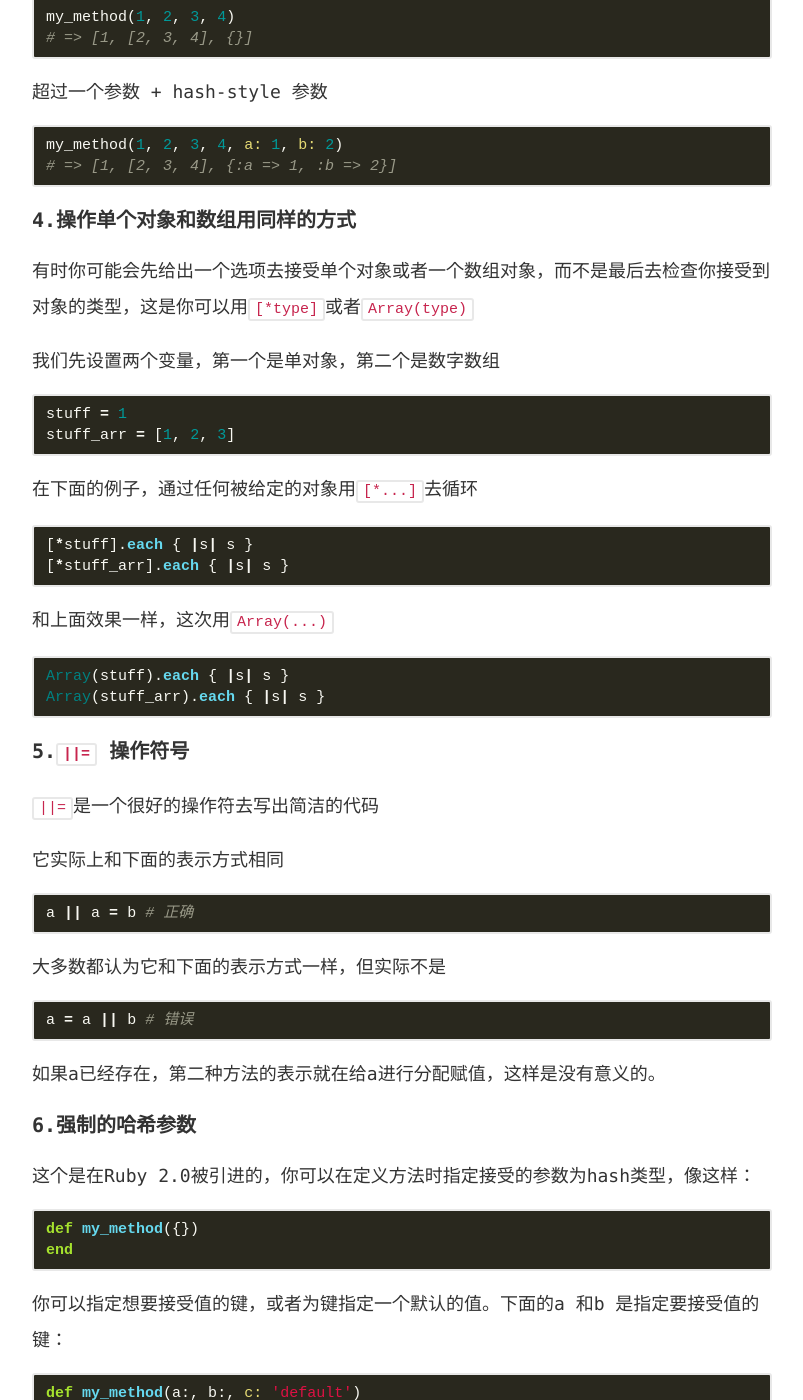
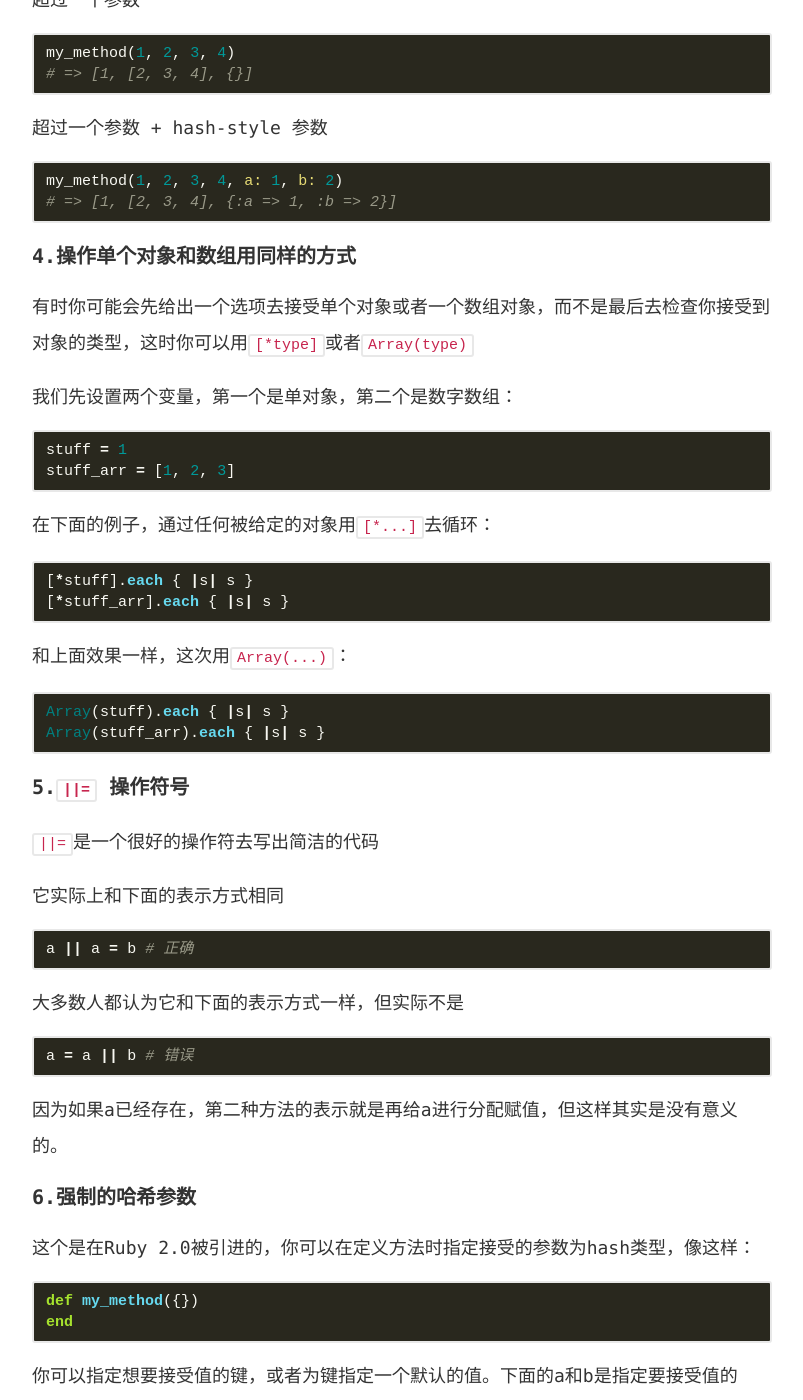
Before and after one commit to jyootai/jyootai.github.com, a Jekyll site: the page built from _posts/2015/2015-03-27-10-ruby-tricks-to-impove-your-code.md, in a window 1280 px wide and 1400 px high, scrolled down 1273 px. Shown: the whole window, without its empty margins (238-1041 px from the left). Built offline with Jekyll 4.4.1, drawn with Linux system fonts in a browser that asks for light colours; comment, search, counter and statistics services are not loaded; some of the changed text lies outside the part shown.

Commit message:
modify content and increase readability

```diff
--- a/_posts/2015/2015-03-27-10-ruby-tricks-to-impove-your-code.md
+++ b/_posts/2015/2015-03-27-10-ruby-tricks-to-impove-your-code.md
@@ -8,7 +8,7 @@
 categories: blog
 ---
 
-本文向你展示10个Ruby技巧（或许你都知道），但不管怎样，这些都是值得分享的东西。
+本文向你展示10个Ruby技巧（或许你都知道），但不管怎样，这些都是值得分享的东西，并且只需要需一点时间就能浏览完。
 
 ---
 
@@ -70,23 +70,23 @@
 
 #### **4.操作单个对象和数组用同样的方式**
 
-有时你可能会先给出一个选项去接受单个对象或者一个数组对象，而不是最后去检查你接受到对象的类型，这是你可以用`[*type]`或者`Array(type)`
+有时你可能会先给出一个选项去接受单个对象或者一个数组对象，而不是最后去检查你接受到对象的类型，这时你可以用`[*type]`或者`Array(type)`
 
-我们先设置两个变量，第一个是单对象，第二个是数字数组
+我们先设置两个变量，第一个是单对象，第二个是数字数组：
 
 {% highlight ruby %}
 stuff = 1
 stuff_arr = [1, 2, 3]
 {% endhighlight %}
 
-在下面的例子，通过任何被给定的对象用`[*...]`去循环
+在下面的例子，通过任何被给定的对象用`[*...]`去循环：
 
 {% highlight ruby %}
 [*stuff].each { |s| s }
 [*stuff_arr].each { |s| s }
 {% endhighlight %}
 
-和上面效果一样，这次用`Array(...)`
+和上面效果一样，这次用`Array(...)`：
 
 {% highlight ruby %}
 Array(stuff).each { |s| s }
@@ -103,13 +103,13 @@
 a || a = b # 正确
 {% endhighlight %}
 
-大多数都认为它和下面的表示方式一样，但实际不是
+大多数人都认为它和下面的表示方式一样，但实际不是
 
 {% highlight ruby %}
 a = a || b # 错误
 {% endhighlight %}
 
-如果a已经存在，第二种方法的表示就在给a进行分配赋值，这样是没有意义的。
+因为如果a已经存在，第二种方法的表示就是再给a进行分配赋值，但这样其实是没有意义的。
 
 #### **6.强制的哈希参数**
 
@@ -120,7 +120,7 @@
 end
 {% endhighlight %}
 
-你可以指定想要接受值的键，或者为键指定一个默认的值。下面的a 和b 是指定要接受值的键：
+你可以指定想要接受值的键，或者为键指定一个默认的值。下面的a和b是指定要接受值的键：
 
 {% highlight ruby %}
 def my_method(a:, b:, c: 'default')
@@ -159,16 +159,16 @@
 
 #### **7.生成字符或者字符数组**
 
-你可能想要生成一个数字列表或者把所有的字符放入一个数组，你可以用Ruby的ranges去做这样的事：
+你可能想要生成一个数字列表或者把所有的字符放入一个数组，你可以用Ruby的ranges去做这样的事。
 
-A到Z
+A到Z：
 
 {% highlight ruby %}
 ('a'..'z').to_a
 # => ["a", "b", "c", "d", "e", "f", "g", "h", "i", "j", "k", "l", "m", "n", "o", "p", "q", "r", "s", "t", "u", "v", "w", "x", "y", "z"]
 {% endhighlight %}
 
-1到10
+1到10：
 
 {% highlight ruby %}
 (1..10).to_a
@@ -177,7 +177,7 @@
 
 #### **8.Tap**
 
-`tap`是一个很好的小方法去提高代码的可读性，我们拿下面的类作为例子
+`tap`是一个很好的小方法去提高代码的可读性，我们拿下面的类作为例子：
 
 {% highlight ruby %}
 class User
@@ -213,10 +213,10 @@
 
 #### **9.Hash默认的值**
 
-默认的，当我们试图接受一个在 hash 中未定义的值，你将会得到nil。你可以改变这个结果在初始时。
+默认的，当我们试图接受一个在hash中未定义的值，你将会得到nil。但你可以改变这个结果在进行初始化时。
 （提示：一般不要这样做除非你知道自己在干什么）
 
-在第一个例子中，我们定义了一个默认的值为0，所以当我们`a[:a]`时会得到0而不是nil。
+在第一个例子中，我们定义了一个默认的值为0，所以当我们`a[:a]`时会得到0而不是nil：
 
 {% highlight ruby %}
 a = Hash.new(0)
@@ -255,7 +255,7 @@
 end
 {% endhighlight %}
 
-但是这有一个技巧可以避免它，通过用`gsub`方法加一个正则表达式。你可以自动的去除前面的空格，这样你就能保持缩进。
+这有一个技巧可以避免它，通过用`gsub`方法加一个正则表达式。你可以自动的去除前面的空格，这样你就能保持缩进。
 
 {% highlight ruby %}
 def my_method
```
Also changed, not shown: other parts of _posts/2015/2015-03-27-10-ruby-tricks-to-impove-your-code.md (+2 -2 lines).
